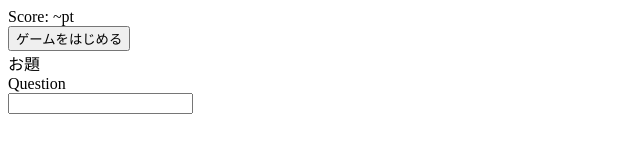
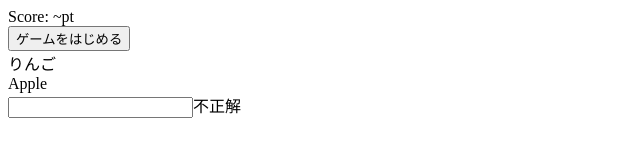
Before and after one commit to tangrowth/typing-game, a React (Create React App) app: page / in a window 1280 px wide. Shown: the top 168 px of the page, without its empty margins (0-640 px from the left). Built offline with nearby package versions, Linux system fonts and the light colour scheme.

Commit message:
feat: 入力の判定機能の実装

```diff
--- a/src/components/Input.tsx
+++ b/src/components/Input.tsx
@@ -1,16 +1,36 @@
-import React from 'react';
+import React, { useState, useEffect } from 'react';
+
 
 function Input() {
   /** お題の取得 */
+  const [currentWord, setCurrentWord] = useState("Apple"); //お題
+  const [translatedWord, setTranslatedWord] = useState("りんご"); //お題の日本語訳
+  const [inputWord, setInputWord] = useState('');
+  const [result, setResult] = useState('');
 
   /** 入力欄との検証 */
+  useEffect(() => {
+    if (inputWord === currentWord) {
+      setResult("正解！");
+    } else {
+      setResult("不正解");
+    }
+  }, [inputWord, currentWord]);
 
   /** 画面の表示 */
   return (
     <div>
-      <div>お題</div>
-      <div>Question</div>
-      <input type="text" />
+      <div>{ translatedWord }</div>
+      <div>{ currentWord }</div>
+      <input
+        type="text"
+        name="inputWord"
+        value={inputWord}
+        onChange={(e) => {
+          setInputWord(e.target.value)
+        }}
+      />
+      {result}
     </div>
   )
 }
```
